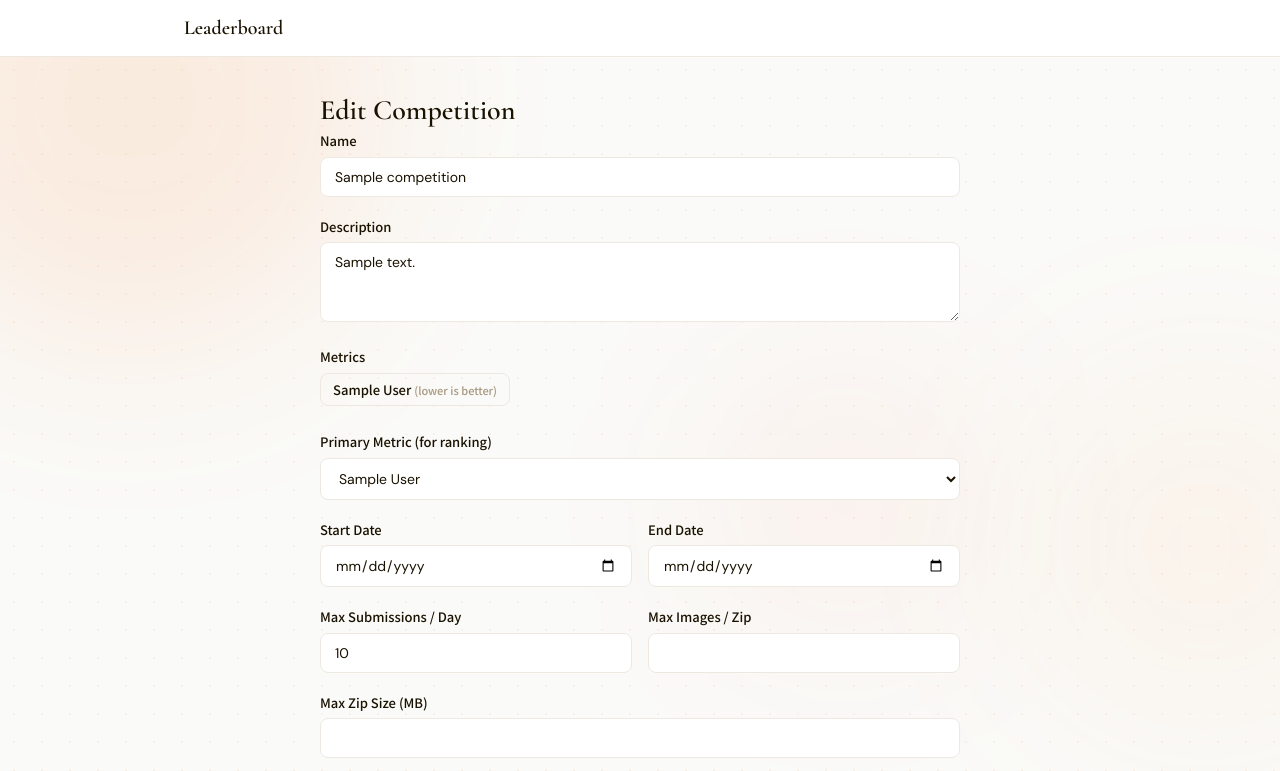
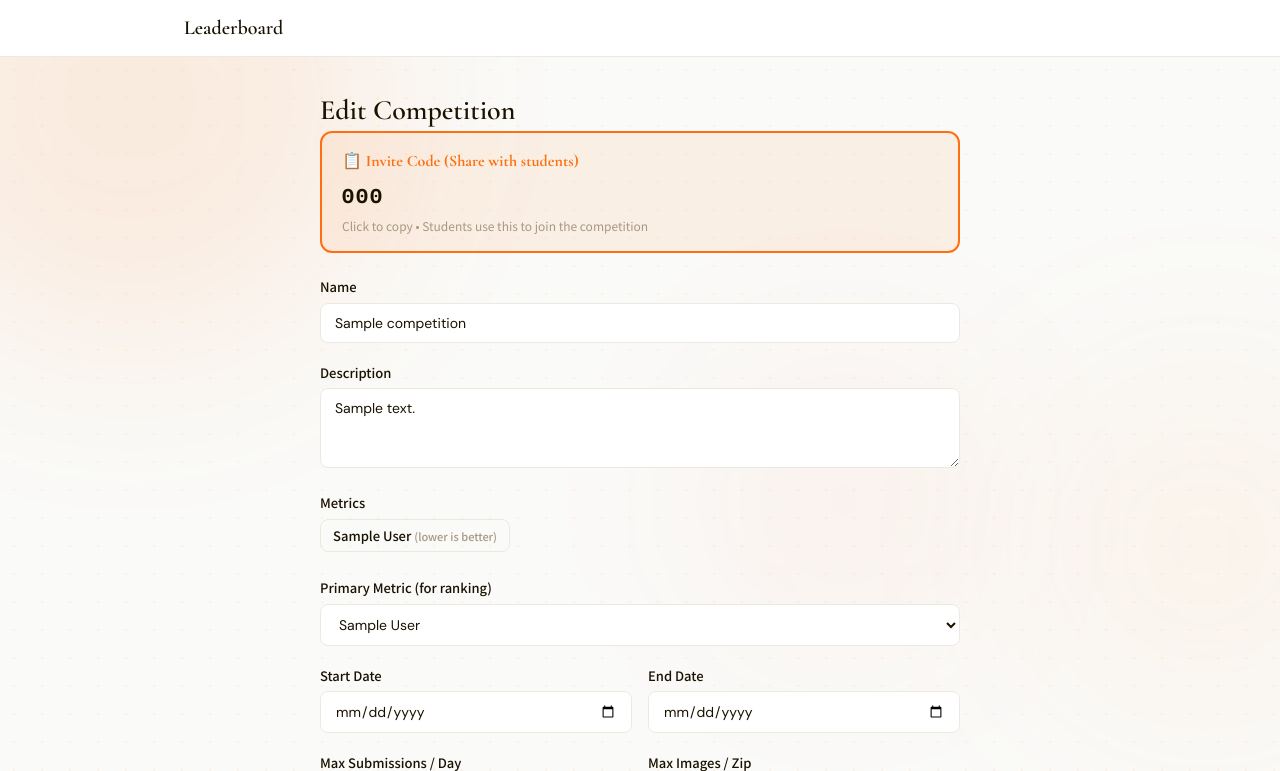
Before and after one commit to kyleok/leaderboard, a FastAPI app: template templates/admin/competition.html in a window 1280 px wide. Shown: the top 771 px of the page. Run offline with FastAPI, Linux system fonts and the light colour scheme; the template is opened without the code that fills it: most values are stand-ins (such as "Sample title", 1, 10 or a date in 2020); parts of the project's set-up code (start-up, migrations or seed data) failed here and were passed over.

Commit message:
Update theme: 주황색 & beige 스타일 적용

```diff
--- a/templates/admin/competition.html
+++ b/templates/admin/competition.html
@@ -25,6 +25,31 @@
     .form-actions { display: flex; gap: 12px; margin-top: 32px; }
     .ref-info { margin-top: 8px; font-size: 13px; color: var(--text-muted); }
     .ref-upload { margin-top: 8px; }
+    .invite-code-box {
+        background: var(--accent-light);
+        border: 2px solid var(--accent);
+        border-radius: 12px;
+        padding: 16px 20px;
+        margin-bottom: 24px;
+    }
+    .invite-code-box h3 {
+        font-family: 'Cormorant Garamond', serif;
+        font-size: 16px;
+        margin: 0 0 8px;
+        color: var(--accent);
+    }
+    .invite-code-display {
+        font-family: 'IBM Plex Mono', monospace;
+        font-size: 20px;
+        font-weight: 700;
+        color: var(--text);
+        letter-spacing: 2px;
+        cursor: pointer;
+        user-select: all;
+    }
+    .invite-code-display:hover {
+        color: var(--accent);
+    }
 </style>
 {% endblock %}
 
@@ -32,6 +57,18 @@
 <div class="container" style="padding: 32px 24px;">
     <div class="form-container">
         <h1 class="page-title">{{ 'Edit' if competition else 'New' }} Competition</h1>
+
+        {% if competition and competition.invite_code %}
+        <div class="invite-code-box">
+            <h3>📋 Invite Code (Share with students)</h3>
+            <div class="invite-code-display" onclick="copyInviteCode(this)" title="Click to copy">
+                {{ competition.invite_code }}
+            </div>
+            <div style="font-size: 12px; color: var(--text-muted); margin-top: 6px;">
+                Click to copy • Students use this to join the competition
+            </div>
+        </div>
+        {% endif %}
 
         <form id="compForm" onsubmit="saveCompetition(event)">
             <div class="form-group">
@@ -197,5 +234,16 @@ function showFormResult(msg, isError) {
     el.style.color = isError ? 'var(--danger)' : 'var(--success)';
     el.style.display = '';
 }
+
+function copyInviteCode(el) {
+    const code = el.textContent.trim();
+    navigator.clipboard.writeText(code).then(() => {
+        const originalText = el.textContent;
+        el.textContent = '✓ Copied!';
+        setTimeout(() => {
+            el.textContent = originalText;
+        }, 1500);
+    });
+}
 </script>
 {% endblock %}
```
